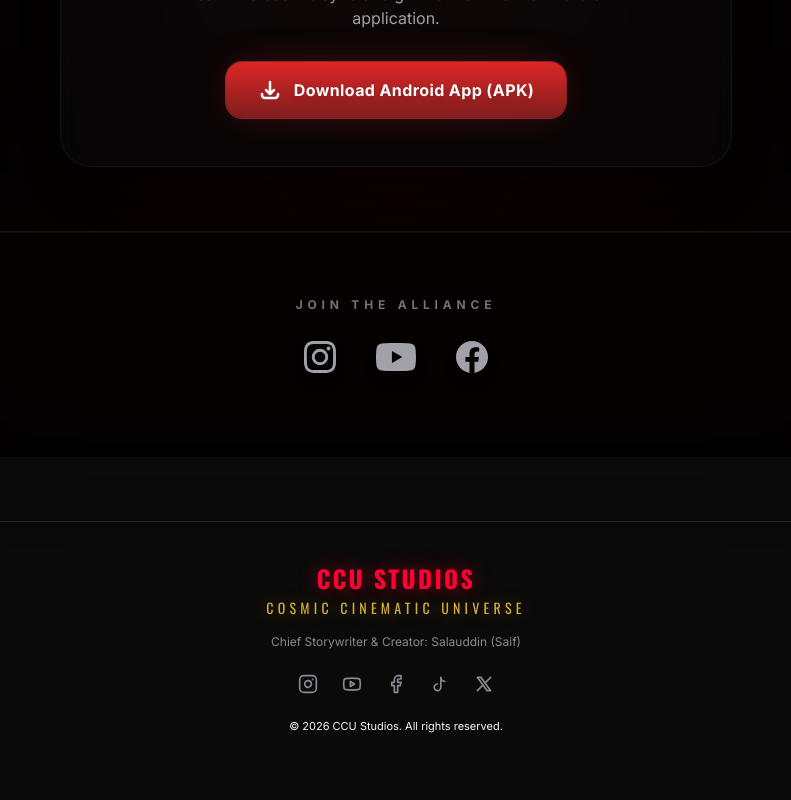
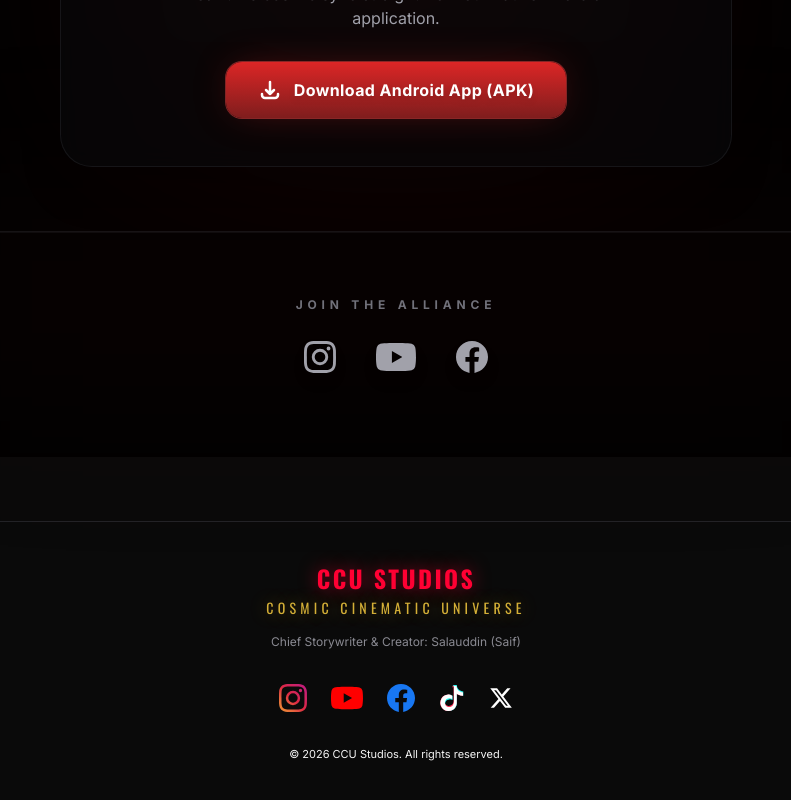
Before and after one commit to salauddeen680/CCU-STUDIOS, a Next.js app: page / in a window 1280 px wide. Shown: the part 975-1775 px from the top of the page, without its empty margins (244-1035 px from the left). Before the commit the page ends 1749 px from the top, so only its background shows below. Built offline with nearby package versions, Linux system fonts and the light colour scheme; no server answers; the database is empty.

Commit message:
Refactor footer to use SVG icons and add links
Updated the footer component to use colored SVG icons for social media links instead of the previous icon imports. Added TikTok and X (Twitter) links with hover effects.

```diff
--- a/components/footer.tsx
+++ b/components/footer.tsx
@@ -1,7 +1,6 @@
 "use client"
 
 import { useFooter } from "@/lib/data"
-import { Instagram, Youtube, Facebook } from "lucide-react"
 
 export function Footer() {
   const { footer } = useFooter()
@@ -19,61 +18,58 @@
           {footer.creator}
         </p>
 
-        {/* --- SOCIAL MEDIA ICONS SECTION START --- */}
-        <div className="mt-6 flex justify-center gap-6 text-muted">
-          <a
-            href="https://www.instagram.com/ccustudios_?igsh=MWJvanlqa29scG1xdw=="
-            target="_blank"
-            rel="noopener noreferrer"
-            className="hover:text-primary transition-colors"
-          >
-            <Instagram size={20} />
-          </a>
-          <a
-            href="https://youtube.com/@ccustudios?si=EO4jVf64pR8v5zJ7"
-            target="_blank"
-            rel="noopener noreferrer"
-            className="hover:text-primary transition-colors"
-          >
-            <Youtube size={20} />
-          </a>
-          <a
-            href="https://www.facebook.com/share/1BNHLQhByc/"
-            target="_blank"
-            rel="noopener noreferrer"
-            className="hover:text-primary transition-colors"
-          >
-            <Facebook size={20} />
-          </a>
+        {/* --- COLORED SOCIAL MEDIA ICONS SECTION --- */}
+        <div className="mt-8 flex justify-center items-center gap-6">
 
-          {/* 🔥 NEW: TikTok Profile Link with exact outline icon */}
-          <a
-            href="https://www.tiktok.com/@ccustudios_?_r=1&_t=ZS-99jI9rncQXi"
-            target="_blank"
-            rel="noopener noreferrer"
-            className="hover:text-primary transition-colors"
-          >
-            <svg width="20" height="20" viewBox="0 0 24 24" fill="none" stroke="currentColor" strokeWidth="2" strokeLinecap="round" strokeLinejoin="round">
-              <path d="M9 12a4 4 0 1 0 4 4V4a5 5 0 0 0 5 5" />
+          {/* Instagram */}
+          <a href="https://www.instagram.com/ccustudios_?igsh=MWJvanlqa29scG1xdw==" target="_blank" rel="noopener noreferrer" className="transition-transform hover:scale-110">
+            <svg width="28" height="28" viewBox="0 0 24 24" fill="none" xmlns="http://www.w3.org/2000/svg">
+              <defs>
+                <linearGradient id="ig-grad" x1="0%" y1="100%" x2="100%" y2="0%">
+                  <stop offset="0%" stopColor="#f09433"/>
+                  <stop offset="25%" stopColor="#e6683c"/>
+                  <stop offset="50%" stopColor="#dc2743"/>
+                  <stop offset="75%" stopColor="#cc2366"/>
+                  <stop offset="100%" stopColor="#bc1888"/>
+                </linearGradient>
+              </defs>
+              <path fill="url(#ig-grad)" d="M12 2.163c3.204 0 3.584.012 4.85.07 3.252.148 4.771 1.691 4.919 4.919.058 1.265.069 1.645.069 4.849 0 3.205-.012 3.584-.069 4.849-.149 3.225-1.664 4.771-4.919 4.919-1.266.058-1.644.07-4.85.07-3.204 0-3.584-.012-4.849-.07-3.26-.149-4.771-1.699-4.919-4.92-.058-1.265-.07-1.644-.07-4.849 0-3.204.013-3.583.07-4.849.149-3.227 1.664-4.771 4.919-4.919 1.266-.057 1.645-.069 4.849-.07M12 0C8.741 0 8.333.014 7.053.072 2.695.272.273 2.69.073 7.052.014 8.333 0 8.741 0 12c0 3.259.014 3.668.072 4.948.2 4.358 2.618 6.78 6.98 6.98C8.333 23.986 8.741 24 12 24c3.259 0 3.668-.014 4.948-.072 4.354-.2 6.782-2.618 6.979-6.98.059-1.28.073-1.689.073-4.948 0-3.259-.014-3.667-.072-4.947-.196-4.354-2.617-6.78-6.979-6.98C15.668.014 15.259 0 12 0zm0 5.838a6.162 6.162 0 1 0 0 12.324 6.162 6.162 0 0 0 0-12.324zM12 16a4 4 0 1 1 0-8 4 4 0 0 1 0 8zm6.406-11.845a1.44 1.44 0 1 0 0 2.881 1.44 1.44 0 0 0 0-2.881z"/>
             </svg>
           </a>
 
-          {/* 🔥 NEW: X (Twitter) Profile Link */}
-          <a
-            href="https://x.com/ccu_studios"
-            target="_blank"
-            rel="noopener noreferrer"
-            className="hover:text-primary transition-colors"
-          >
-            <svg width="20" height="20" viewBox="0 0 24 24" fill="none" stroke="currentColor" strokeWidth="2" strokeLinecap="round" strokeLinejoin="round">
-              <path d="M4 4l11.733 16h4.267l-11.733 -16z" />
-              <path d="M4 20l6.768 -6.768m2.46 -2.46l6.772 -6.772" />
+          {/* YouTube */}
+          <a href="https://youtube.com/@ccustudios?si=EO4jVf64pR8v5zJ7" target="_blank" rel="noopener noreferrer" className="transition-transform hover:scale-110">
+            <svg width="32" height="32" viewBox="0 0 24 24" fill="#FF0000" xmlns="http://www.w3.org/2000/svg">
+              <path d="M23.498 6.186a3.016 3.016 0 0 0-2.122-2.136C19.505 3.5 12 3.5 12 3.5s-7.505 0-9.377.55a3.016 3.016 0 0 0-2.122 2.136C0 8.07 0 12 0 12s0 3.93.501 5.814a3.016 3.016 0 0 0 2.122 2.136c1.871.55 9.377.55 9.377.55s7.505 0 9.377-.55a3.016 3.016 0 0 0 2.122-2.136C24 15.93 24 12 24 12s0-3.93-.502-5.814zM9.545 15.568V8.432L15.818 12l-6.273 3.568z"/>
             </svg>
           </a>
+
+          {/* Facebook */}
+          <a href="https://www.facebook.com/share/1BNHLQhByc/" target="_blank" rel="noopener noreferrer" className="transition-transform hover:scale-110">
+            <svg width="28" height="28" viewBox="0 0 24 24" fill="#1877F2" xmlns="http://www.w3.org/2000/svg">
+              <path d="M24 12.073c0-6.627-5.373-12-12-12s-12 5.373-12 12c0 5.99 4.388 10.954 10.125 11.854v-8.385H7.078v-3.469h3.047V9.43c0-3.007 1.792-4.669 4.533-4.669 1.312 0 2.686.235 2.686.235v2.953H15.83c-1.491 0-1.956.925-1.956 1.874v2.25h3.328l-.532 3.469h-2.796v8.385C19.612 23.027 24 18.062 24 12.073z"/>
+            </svg>
+          </a>
+
+          {/* TikTok */}
+          <a href="https://www.tiktok.com/@ccustudios_?_r=1&_t=ZS-99jI9rncQXi" target="_blank" rel="noopener noreferrer" className="transition-transform hover:scale-110">
+            <svg width="26" height="26" viewBox="0 0 24 24" xmlns="http://www.w3.org/2000/svg">
+              <path fill="#25F4EE" d="M12.525.02c1.31-.02 2.61-.01 3.91-.01.08 1.53.63 3.09 1.75 4.17 1.12 1.11 2.7 1.62 4.24 1.79v4.03c-1.44-.05-2.89-.35-4.2-.97-.57-.26-1.1-.59-1.62-.93-.01 2.92.01 5.84-.02 8.75-.08 1.4-.54 2.79-1.35 3.94-1.31 1.92-3.58 3.17-5.91 3.21-1.43.08-2.86-.31-4.08-1.03-2.02-1.19-3.44-3.37-3.65-5.71-.24-1.76.19-3.58 1.14-5.11 1.18-1.91 3.32-3.14 5.5-3.26 1.47-.07 2.95.27 4.24.96v4.06c-.85-.48-1.84-.71-2.82-.64-1.27.05-2.52.68-3.26 1.75-.76 1.13-.91 2.64-.4 3.91.51 1.25 1.7 2.19 3.03 2.37 1.34.18 2.73-.25 3.65-1.22.9-.96 1.3-2.29 1.31-3.61.02-4.79-.01-9.58.01-14.37z"/>
+              <path fill="#FE2C55" d="M12.025 2.02c1.31-.02 2.61-.01 3.91-.01.08 1.53.63 3.09 1.75 4.17 1.12 1.11 2.7 1.62 4.24 1.79v2.03c-1.44-.05-2.89-.35-4.2-.97-.57-.26-1.1-.59-1.62-.93-.01 2.92.01 5.84-.02 8.75-.08 1.4-.54 2.79-1.35 3.94-1.31 1.92-3.58 3.17-5.91 3.21-1.43.08-2.86-.31-4.08-1.03-2.02-1.19-3.44-3.37-3.65-5.71-.24-1.76.19-3.58 1.14-5.11 1.18-1.91 3.32-3.14 5.5-3.26 1.47-.07 2.95.27 4.24.96v2.06c-.85-.48-1.84-.71-2.82-.64-1.27.05-2.52.68-3.26 1.75-.76 1.13-.91 2.64-.4 3.91.51 1.25 1.7 2.19 3.03 2.37 1.34.18 2.73-.25 3.65-1.22.9-.96 1.3-2.29 1.31-3.61.02-4.79-.01-9.58.01-14.37z"/>
+              <path fill="#ffffff" d="M12.275 1.02c1.31-.02 2.61-.01 3.91-.01.08 1.53.63 3.09 1.75 4.17 1.12 1.11 2.7 1.62 4.24 1.79v3.03c-1.44-.05-2.89-.35-4.2-.97-.57-.26-1.1-.59-1.62-.93-.01 2.92.01 5.84-.02 8.75-.08 1.4-.54 2.79-1.35 3.94-1.31 1.92-3.58 3.17-5.91 3.21-1.43.08-2.86-.31-4.08-1.03-2.02-1.19-3.44-3.37-3.65-5.71-.24-1.76.19-3.58 1.14-5.11 1.18-1.91 3.32-3.14 5.5-3.26 1.47-.07 2.95.27 4.24.96v3.06c-.85-.48-1.84-.71-2.82-.64-1.27.05-2.52.68-3.26 1.75-.76 1.13-.91 2.64-.4 3.91.51 1.25 1.7 2.19 3.03 2.37 1.34.18 2.73-.25 3.65-1.22.9-.96 1.3-2.29 1.31-3.61.02-4.79-.01-9.58.01-14.37z"/>
+            </svg>
+          </a>
+
+          {/* X (Twitter) */}
+          <a href="https://x.com/ccu_studios" target="_blank" rel="noopener noreferrer" className="transition-transform hover:scale-110">
+            <svg width="24" height="24" viewBox="0 0 24 24" fill="#ffffff" xmlns="http://www.w3.org/2000/svg">
+              <path d="M18.244 2.25h3.308l-7.227 8.26 8.502 11.24H16.17l-5.214-6.817L4.99 21.75H1.68l7.73-8.835L1.254 2.25H8.08l4.713 6.231zm-1.161 17.52h1.833L7.084 4.126H5.117z"/>
+            </svg>
+          </a>
+
         </div>
-        {/* --- SOCIAL MEDIA ICONS SECTION END --- */}
 
-        <p className="mt-6 text-[11px] text-muted/70">
+        <p className="mt-8 text-[11px] text-muted/70">
           {`© ${new Date().getFullYear()} CCU Studios. All rights reserved.`}
         </p>
       </div>
```
